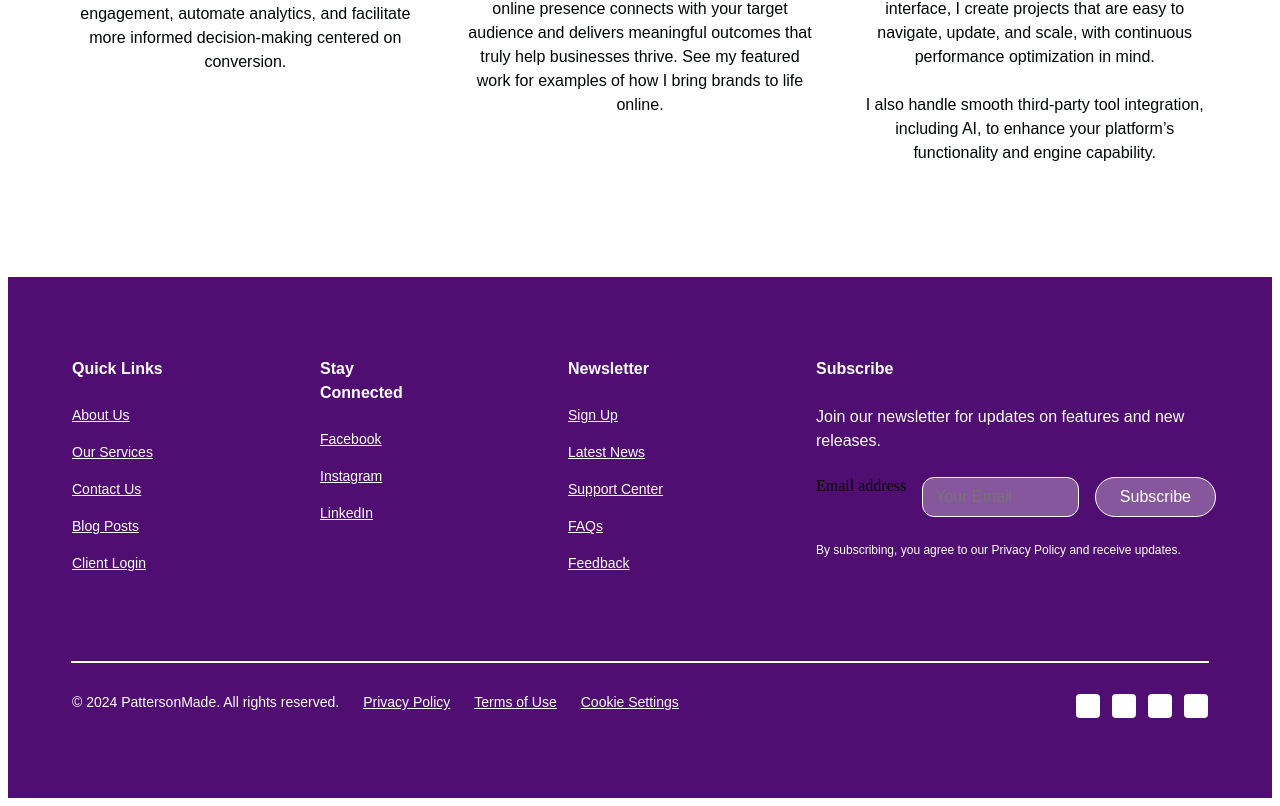
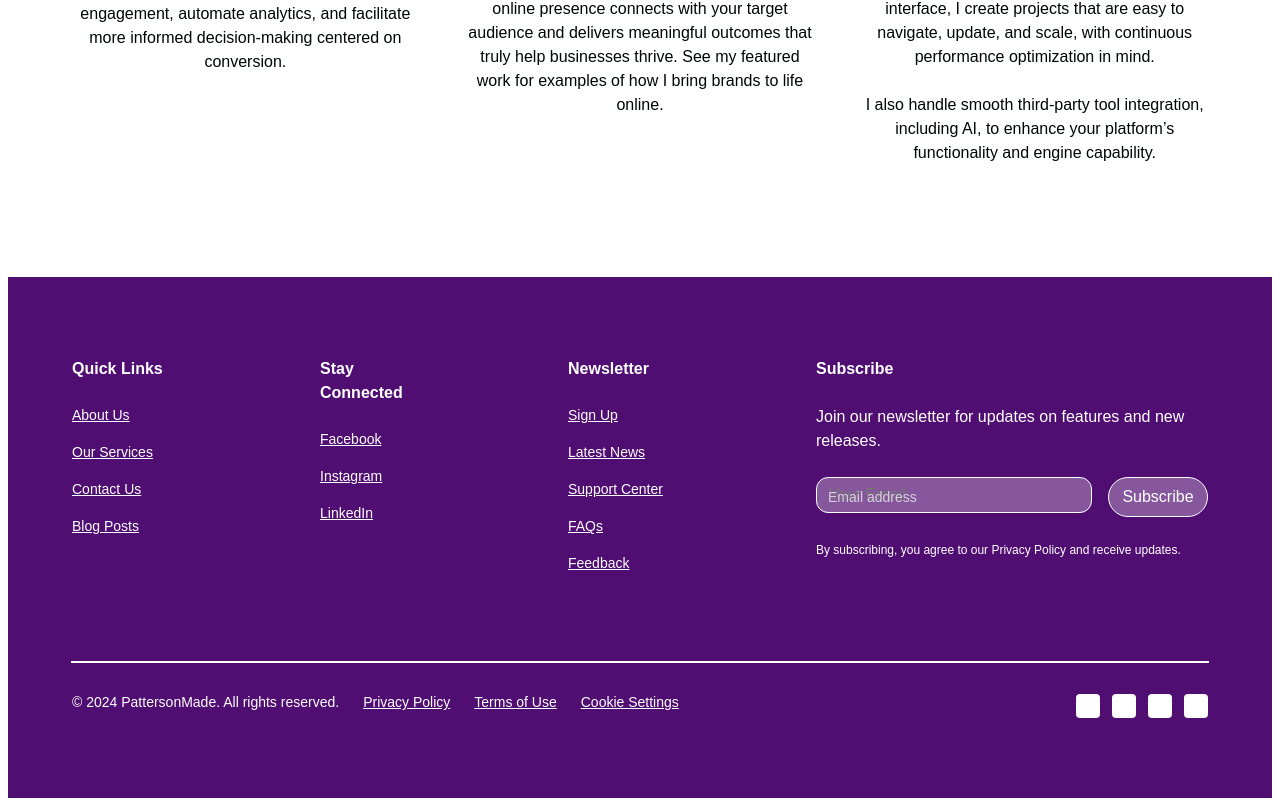
Before and after one commit to ThomasBockhorn/pattersonmade-frontend, a Nuxt app in the folder app/pattersonmade/: page / in a window 1280 px wide. Shown: the part 5518-6324 px from the top of the page. Built offline with nearby package versions, Linux system fonts and the light colour scheme.

Commit message:
Made some minor css changes

```diff
--- a/app/pattersonmade/components/FooterSection.vue
+++ b/app/pattersonmade/components/FooterSection.vue
@@ -5,11 +5,10 @@
         <div class="footer-links">
           <div class="footer-links-title">Quick Links</div>
           <div class="footer-links-list">
-            <a class="footer-link" href="#">About Us</a>
+            <NuxtLink class="footer-link" href="/about">About Us</NuxtLink>
             <a class="footer-link" href="#">Our Services</a>
             <a class="footer-link" href="#">Contact Us</a>
             <a class="footer-link" href="#">Blog Posts</a>
-            <a class="footer-link" href="#">Client Login</a>
           </div>
         </div>
         <div class="footer-social">
@@ -34,8 +33,10 @@
           <div class="footer-subscribe-title">Subscribe</div>
           <div class="footer-subscribe-desc">Join our newsletter for updates on features and new releases.</div>
           <div class="footer-subscribe-form">
-            <label for="footer-email" class="visually-hidden">Email address</label>
-            <input id="footer-email" class="footer-input" type="email" placeholder="Your Email" />
+            <div style="position: relative; width: 100%;">
+              <input id="footer-email" class="footer-input" type="email" placeholder="Your Email" />
+              <label for="footer-email" class="footer-input-label">Email address</label>
+            </div>
             <button class="footer-btn">Subscribe</button>
           </div>
           <div class="footer-subscribe-note">By subscribing, you agree to our Privacy Policy and receive updates.</div>
@@ -146,7 +147,7 @@
   width: 100%;
 }
 .footer-input {
-  flex: 1 1 0;
+  flex: 2 1 0;
   min-width: 0;
   padding: 8px 12px;
   border-radius: 12px;
@@ -157,6 +158,23 @@
   font-family: 'Source Sans 3', sans-serif;
   outline: none;
   box-sizing: border-box;
+  width: 100%;
+  max-width: 400px;
+}
+.footer-input-label {
+  position: absolute;
+  left: 12px;
+  top: 50%;
+  transform: translateY(-50%);
+  color: white;
+  font-size: 14px;
+  font-family: 'Source Sans 3', sans-serif;
+  pointer-events: none;
+  opacity: 0.7;
+}
+.footer-input:focus + .footer-input-label,
+.footer-input:not(:placeholder-shown) + .footer-input-label {
+  display: none;
 }
 .footer-btn {
   padding: 10px 24px;
@@ -169,6 +187,10 @@
   font-weight: 500;
   cursor: pointer;
   min-width: 100px;
+  display: flex;
+  align-items: center;
+  justify-content: center;
+  text-align: center;
 }
 .footer-subscribe-note {
   color: var(--Color-White, white);
@@ -248,6 +270,7 @@
     min-width: 0;
     font-size: 15px;
     box-sizing: border-box;
+    max-width: 100%;
   }
   .footer-bottom {
     gap: 8px;
```
